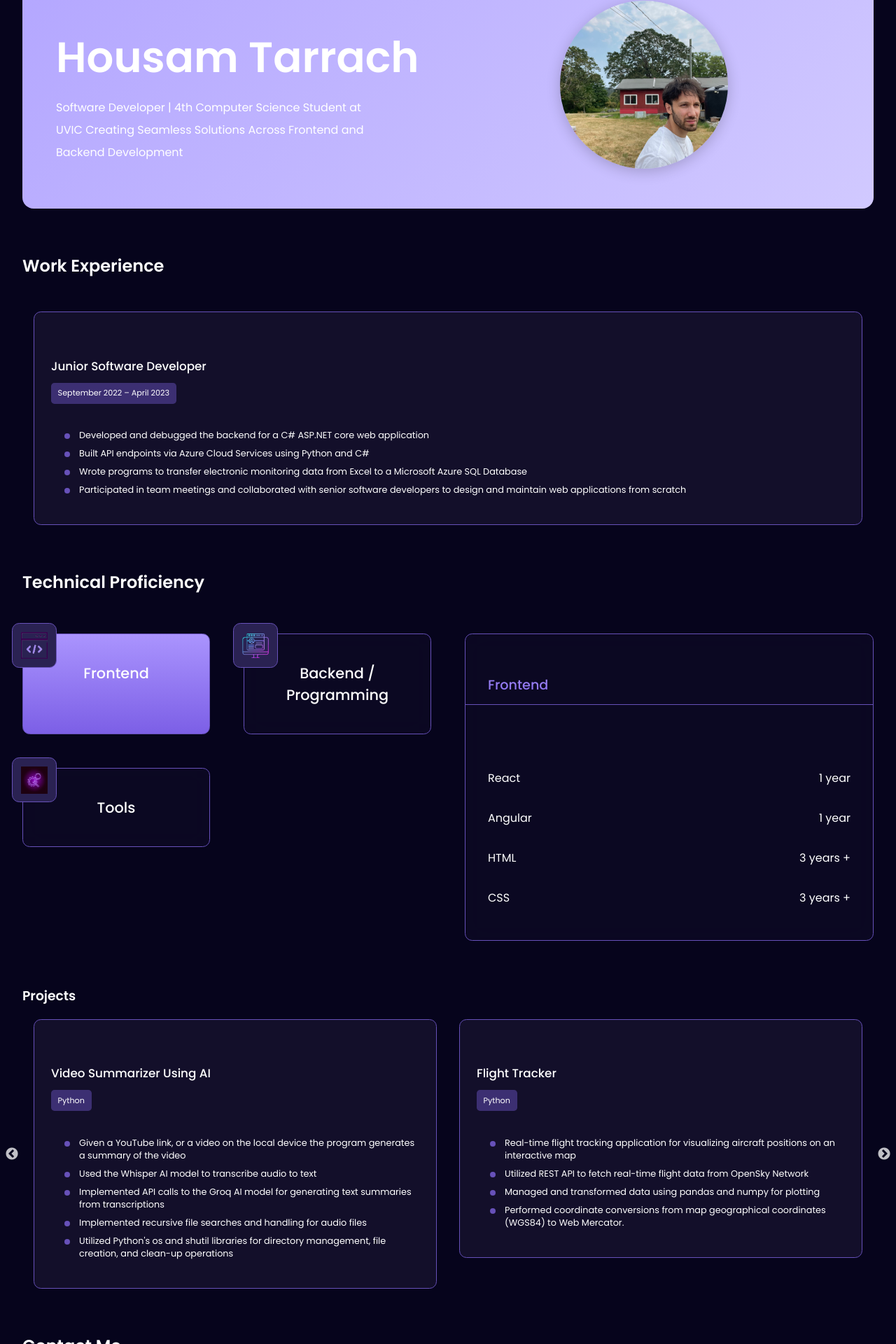
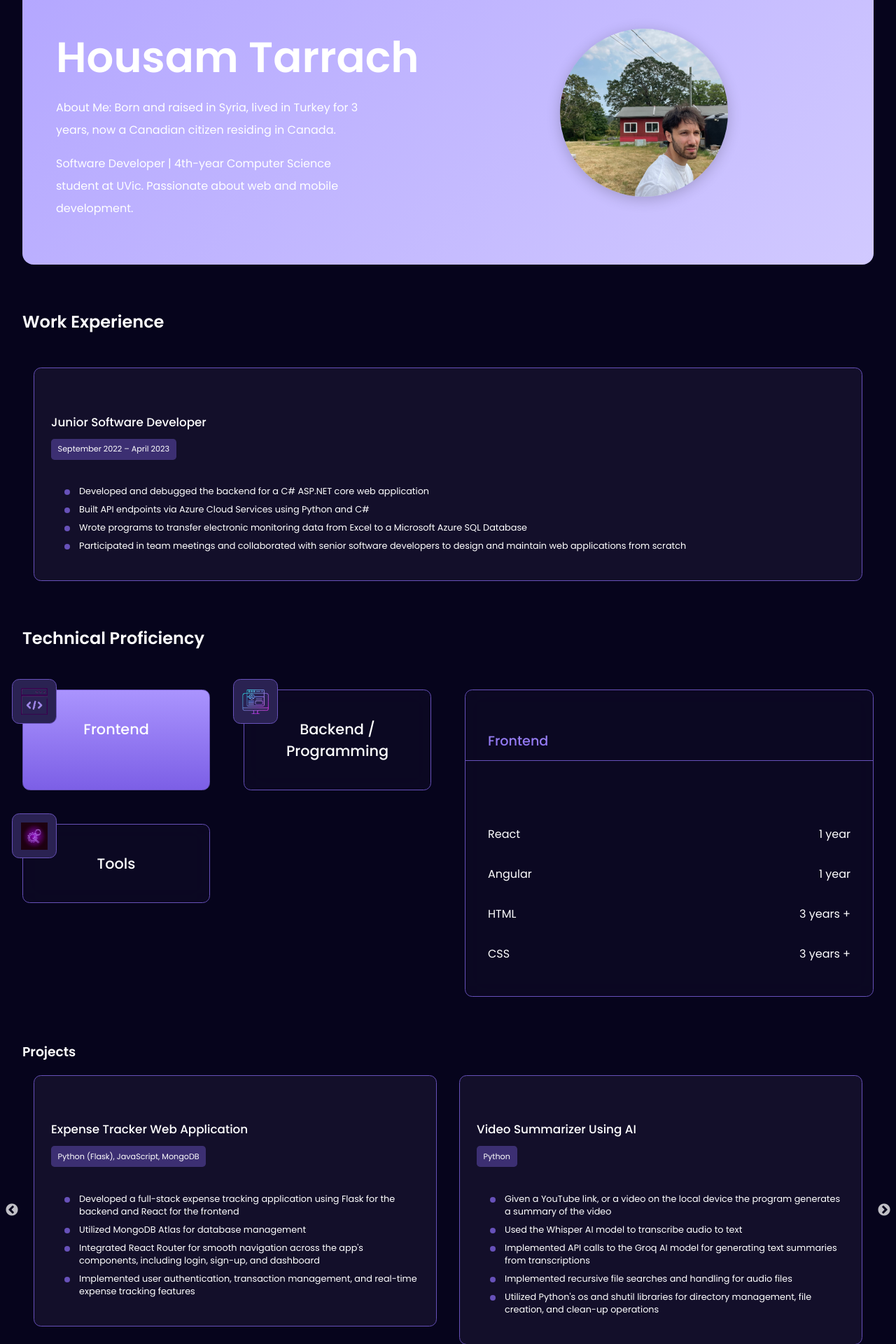
Before and after one commit to HousamAT/Portfolio, a React (Create React App) app: page / in a window 1280 px wide. Shown: the part 256-2176 px from the top of the page at 70% size. Built offline with nearby package versions, Linux system fonts and the light colour scheme.

Commit message:
updated the projects and BIO

```diff
--- a/src/components/Profile/Profile.jsx
+++ b/src/components/Profile/Profile.jsx
@@ -1,27 +1,3 @@
-// import React from "react";
-// import "./Profile.css";
-// import logo from "C:/Users/hisha/OneDrive/Desktop/react project video/react-portfolio/src/logo.svg"
-
-// const Profile = () => {
-//     return (
-
-//         <section className="profile-container">
-//             <div className="profile-content">
-//                 <h2>Housam Tarrach</h2>
-//                 <p>
-//                     Software Developer | 4th Computer Science Student at UVIC
-//                     Creating Seamless Solutions Across Frontend and Backend Development
-//                 </p>
-//             </div>
-//             <div className="profile-img">
-//                 <img src='./my-image.HEIC' alt=""/>
-//             </div>
-//         </section>
-//     );
-// };
-
-// export default Profile;
-
 
 import React from "react";
 import "./Profile.css";
@@ -31,10 +7,15 @@ const Profile = () => {
         <section className="profile-container">
             <div className="profile-content">
                 <h2>Housam Tarrach</h2>
-                <p>
-                    Software Developer | 4th Computer Science Student at UVIC
-                    Creating Seamless Solutions Across Frontend and Backend Development
-                </p>
+                    <p>
+                    About Me: Born and raised in Syria, lived in Turkey for 3 years,
+                    now a Canadian citizen residing in Canada.
+                    </p>
+
+                    <p>
+                    Software Developer | 4th-year Computer Science student at UVic.
+                    Passionate about web and mobile development.
+                    </p>
             </div>
             <div className="profile-img">
                 <img src="./my-image.png" alt="Housam Tarrach"/>
--- a/src/utils/data.js
+++ b/src/utils/data.js
@@ -50,29 +50,35 @@ export const SKILLS = [
 
   export const PROJECTS = [
     {
+      title: "Expense Tracker Web Application",
+      language: "Python (Flask), JavaScript, MongoDB",
+      description: [
+        "Developed a full-stack expense tracking application using Flask for the backend and React for the frontend",
+        "Utilized MongoDB Atlas for database management",
+        "Integrated React Router for smooth navigation across the app's components, including login, sign-up, and dashboard",
+        "Implemented user authentication, transaction management, and real-time expense tracking features",
+      ],
+    },
+
+    {
       title: "Video Summarizer Using AI",
       language: "Python",
-      description: ["Given a YouTube link, or a video on the local device the program generates a summary of the video",
+      description: [
+        "Given a YouTube link, or a video on the local device the program generates a summary of the video",
         "Used the Whisper AI model to transcribe audio to text",
         "Implemented API calls to the Groq AI model for generating text summaries from transcriptions",
         "Implemented recursive file searches and handling for audio files",
         "Utilized Python's os and shutil libraries for directory management, file creation, and clean-up operations",
       ],
     },
+
     {
-      title: "Flight Tracker",
-      language: "Python",
-      description: ["Real-time flight tracking application for visualizing aircraft positions on an interactive map"
-        ,"Utilized REST API to fetch real-time flight data from OpenSky Network"
-        ,"Managed and transformed data using pandas and numpy for plotting"
-        ,"Performed coordinate conversions from map geographical coordinates (WGS84) to Web Mercator."
+      title: "Survey Generator Application",
+      language: "Java",
+      description: [
+        "Developed a Java-based console application to create, save, and take surveys with various question types",
+        "Created core classes, applying encapsulation to manage survey data and ensure proper access control",
+        "Implemented getter and setter methods to manage and protect data access",
       ],
     },
-    {
-      title: "Email APP",
-      language: "Java",
-      description: ["Developed a Java based application to automate the generation of company email addresses for new employees",
-        "Designed a random password generator with customizable length",
-      "Used object-oriented principles by creating distinct classes and methods"],
-    },
   ];
```
